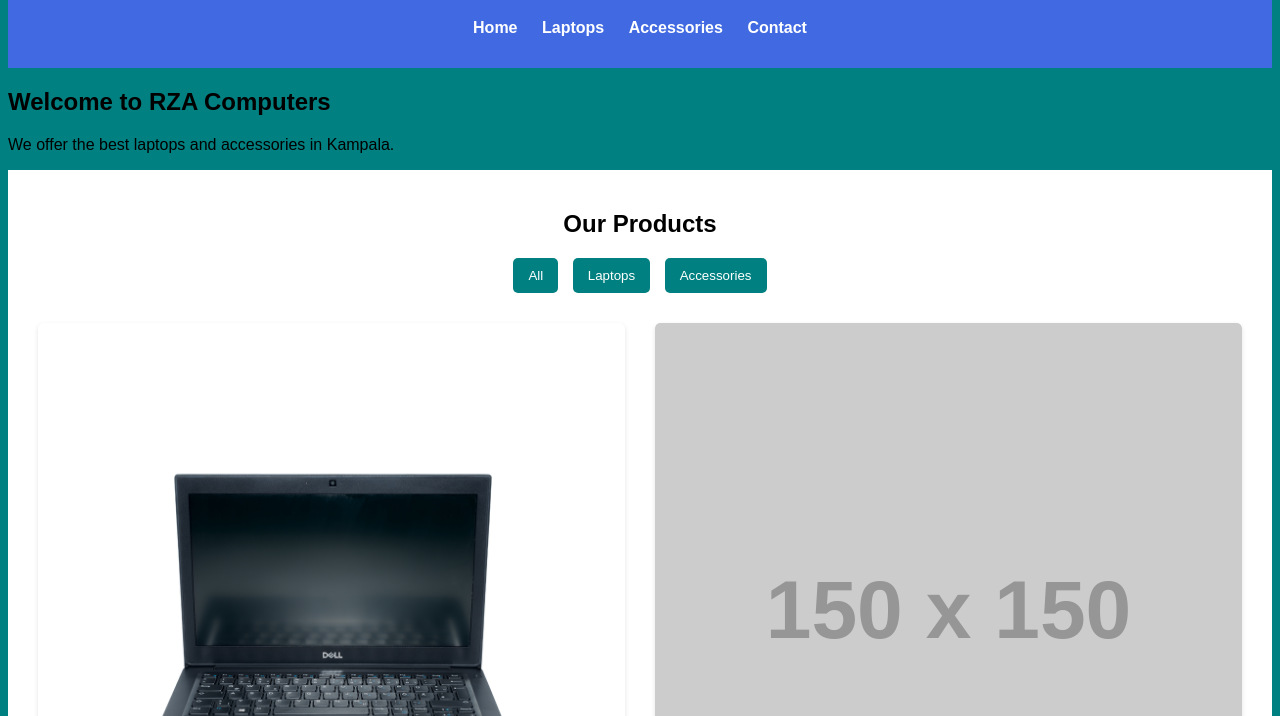
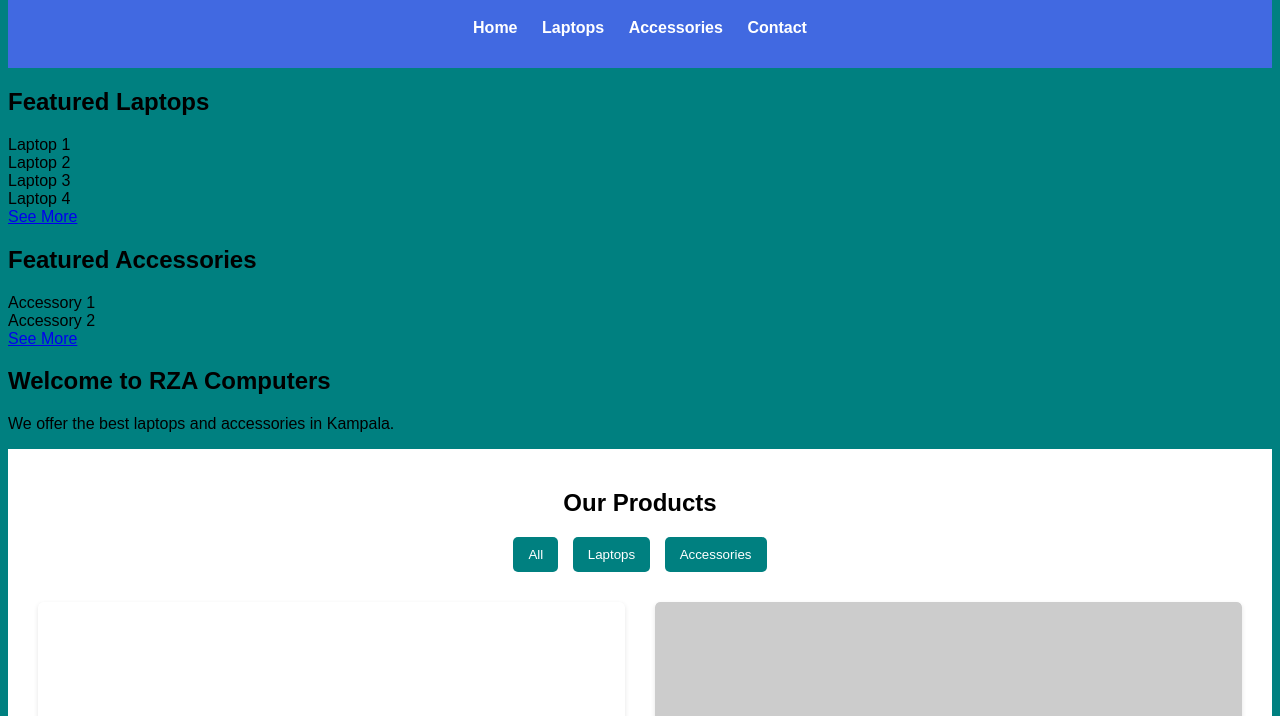
Before and after one commit to RZACOMPUTERS/RZACOMPUTERS.github.io, a plain HTML site: page index.html in a window 1280 px wide. Shown: the part 84-800 px from the top of the page. Drawn offline with Linux system fonts and the light colour scheme; placeholder pictures from the web are drawn by us; files whose address does not match are found by name.

Commit message:
Update index.html

```diff
--- a/index.html
+++ b/index.html
@@ -21,6 +21,26 @@
           </ul>
         </nav>
       </header>
+
+    <section id="laptops">
+        <h2>Featured Laptops</h2>
+        <div class="product-grid">
+            <div class="product">Laptop 1</div>
+            <div class="product">Laptop 2</div>
+            <div class="product">Laptop 3</div>
+            <div class="product">Laptop 4</div>
+        </div>
+        <a href="all-laptops.html" class="see-more">See More</a>
+    </section>
+
+    <section id="accessories">
+        <h2>Featured Accessories</h2>
+        <div class="product-grid">
+            <div class="product">Accessory 1</div>
+            <div class="product">Accessory 2</div>
+        </div>
+        <a href="all-accessories.html" class="see-more">See More</a>
+    </section>
 
     <section>
         <h2>Welcome to RZA Computers</h2>
```
